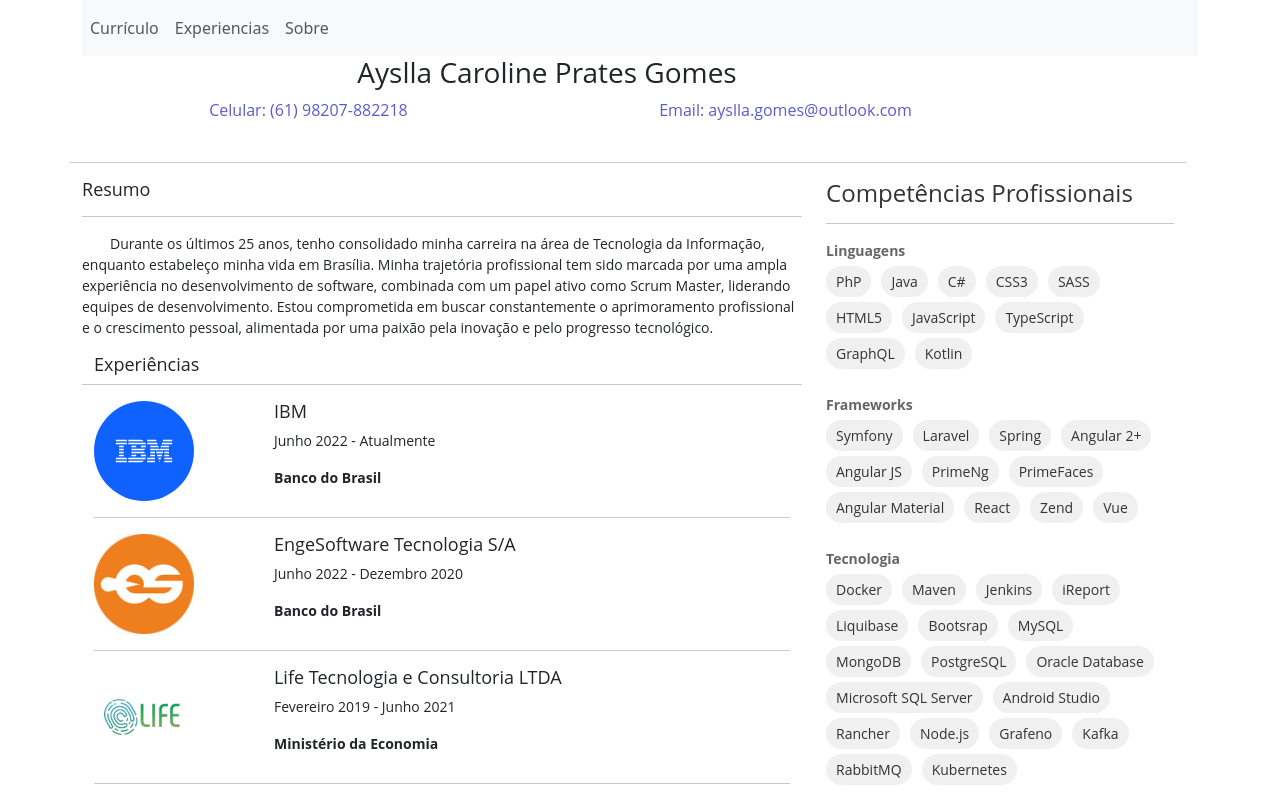
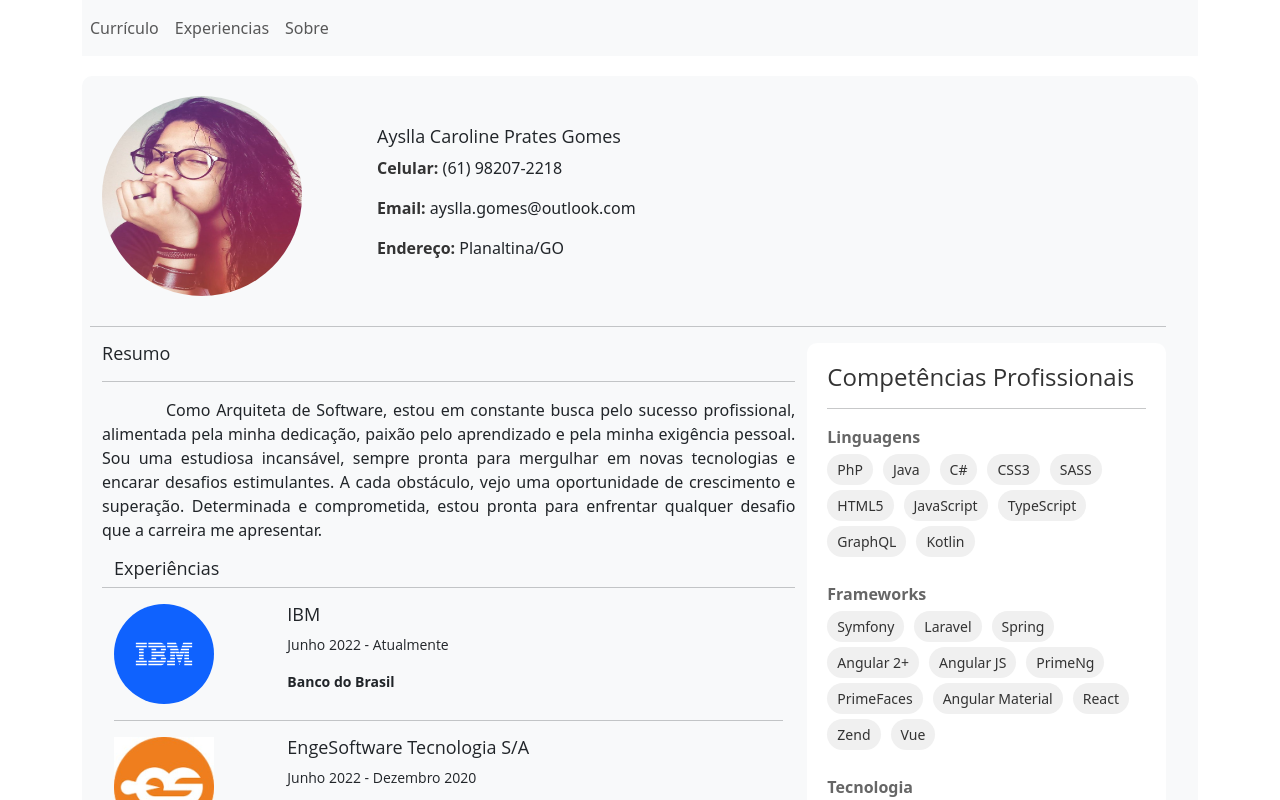
Before and after one commit to AysllaGomes/curriculum, an Angular app: page / in a window 1280 px wide. Shown: the top 800 px of the page. Built offline with nearby package versions, Linux system fonts and the light colour scheme.

Commit message:
[ADD] Atualizando as informações atraves dos componententes

```diff
--- a/src/app/pages/curriculum/curriculum.component.html
+++ b/src/app/pages/curriculum/curriculum.component.html
@@ -4,60 +4,41 @@
     <div class="jumbotron">
         <div class="row">
             <div class="header col-md-12">
-                <div class="col-md-10">
-                    <div class="row">
-                        <div class="col-sm-12">
-                            <h3 class="font18">Ayslla Caroline Prates Gomes</h3>
-                        </div>
-
-                        <div class="cor col-sm-6">Celular: (61) 98207-882218</div>
-                        <div class="cor col-sm-6">Email: ayslla.gomes&#64;outlook.com</div>
-                    </div>
-                </div>
+                <app-pages-professional-info
+                    [name]="name"
+                    [photoUrl]="photoUrl"
+                    [phone]="phone"
+                    [email]="email"
+                    [address]="address">
+                </app-pages-professional-info>
             </div>
 
             <div class="row">
                 <hr>
-                <div class="conteudo col-sm-8">
+                <div class="main-content col-sm-8">
                     <div class="col-sm-12">
                         <h5>{{ resume }}</h5>
-
                         <hr>
-
-                        <p class="recuo">
-                            {{ about }}
-                        </p>
+                        <p class="recuo"> {{ descriptionResume }} </p>
                     </div>
 
                     <div class="col-sm-12">
-                        <app-pages-experience
-                            [canShow]="false"
-                        >
-                        </app-pages-experience>
+                        <app-pages-experience [canShow]="false"></app-pages-experience>
                     </div>
 
                     <div class="col-sm-12">
-                        <app-pages-academic-education
-                            [canShow]="false"
-                        >
-                        </app-pages-academic-education>
+                        <app-pages-academic-education [canShow]="false"></app-pages-academic-education>
                     </div>
                 </div>
 
-                <div class="lateral col-sm-4">
+                <div class="sidebar col-sm-4">
                     <div class="col-sm-12">
-
-                        <app-pages-professional-skills>
-                        </app-pages-professional-skills>
-
-                        <app-pages-languages>
-                        </app-pages-languages>
-
+                        <app-pages-professional-skills></app-pages-professional-skills>
+                        <app-pages-languages></app-pages-languages>
                     </div>
                 </div>
 
                 <app-pages-footer></app-pages-footer>
-
             </div>
         </div>
     </div>
--- a/src/app/pages/curriculum/curriculum.component.scss
+++ b/src/app/pages/curriculum/curriculum.component.scss
@@ -1,36 +1,37 @@
-.footer {
-    margin-top: 8px;
-    align-items: center;
-    line-height: 20px;
-    display: flex;
-  }
-  .container {
-    font-family: 'Open Sans', sans-serif;
+.container {
+    margin-top: 20px;
+}
+
+.jumbotron {
+    background-color: #f8f9fa;
+    padding: 20px;
+    border-radius: 10px;
+}
+
+.header {
+    margin-bottom: 20px;
+}
+
+.font18 {
+    font-size: 18px;
+}
+
+.contact-info {
     font-size: 14px;
-  }
-  h4 {
-    font-family: 'Open Sans', sans-serif;
-    font-size: 16px;
-  }
-  .header {
-    font-family: 'Open Sans', sans-serif;
-    font-size: 16px;
-    text-align: center;
-    margin-bottom: 40px;
-  }
-.font18{
-    font-family: 'Open Sans', sans-serif;
-    font-size: 28px;
-    border-bottom: burlywood 1px;
-  }
-  .cor{
-    color: #5b5bce;
-  }
-  img.logo{
-    width: 50px;
-    height: 50px;
-  }
-  .recuo {
-    text-indent:2em;
-    text-justify: auto;
-  }
+}
+
+.main-content {
+    margin-bottom: 20px;
+}
+
+.recuo {
+    text-indent:4em;
+    margin-top: 10px;
+    text-align: justify;
+}
+
+.sidebar {
+    background-color: #ffffff;
+    padding: 20px;
+    border-radius: 10px;
+}
--- a/src/app/pages/curriculum/curriculum.component.ts
+++ b/src/app/pages/curriculum/curriculum.component.ts
@@ -7,13 +7,26 @@
 })
 export class CurriculumComponent implements OnInit {
 
+    public language = 'Idiomas';
+
+    public name = 'Ayslla Caroline Prates Gomes';
+
+    public photoUrl = '../../assets/images/professional/Aysh_Caroline.png';
+
+    public phone = '(61) 98207-2218';
+
+    public email = 'ayslla.gomes@outlook.com';
+
+    public address = 'Planaltina/GO';
+
     public resume = 'Resumo';
 
-    public about = `
-        Durante os últimos 25 anos, tenho consolidado minha carreira na área de Tecnologia da Informação, enquanto estabeleço minha vida em Brasília. Minha trajetória profissional tem sido marcada por uma ampla experiência no desenvolvimento de software, combinada com um papel ativo como Scrum Master, liderando equipes de desenvolvimento. Estou comprometida em buscar constantemente o aprimoramento profissional e o crescimento pessoal, alimentada por uma paixão pela inovação e pelo progresso tecnológico.
+    public descriptionResume = `
+        Como Arquiteta de Software, estou em constante busca pelo sucesso profissional, alimentada pela minha dedicação, paixão pelo aprendizado e pela minha exigência pessoal.
+        Sou uma estudiosa incansável, sempre pronta para mergulhar em novas tecnologias e encarar desafios estimulantes.
+        A cada obstáculo, vejo uma oportunidade de crescimento e superação.
+        Determinada e comprometida, estou pronta para enfrentar qualquer desafio que a carreira me apresentar.
     `;
-
-    public language = 'Idiomas';
 
     constructor() {}
 
```
